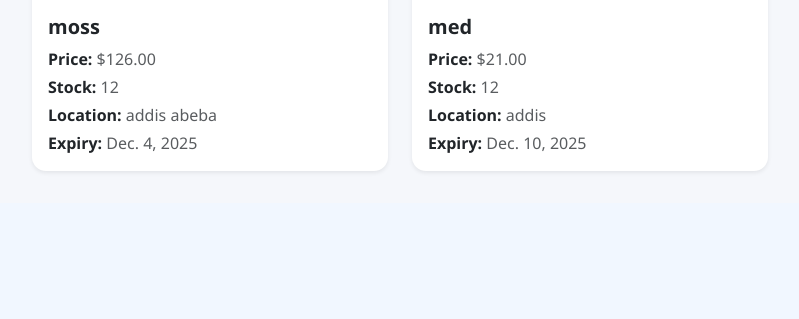
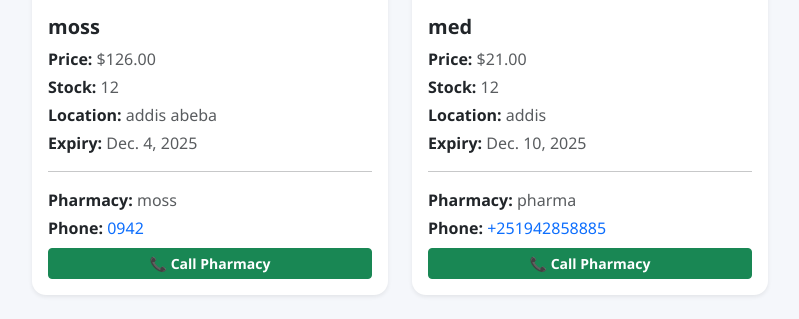
Before and after one commit to mussietarekegn/pharmacy-project, a Django app: page /customer/welcome/ in a window 1280 px wide. Shown: the part 597-916 px from the top of the page, without its empty margins (50-849 px from the left). Before the commit the page ends 770 px from the top, so only its background shows below. Run offline with Django 5.2, Linux system fonts and the light colour scheme; a user stored in the database is signed in; data comes from the database, SQL or seed files in the repository.

Commit message:
Update customer_welcome.html

```diff
--- a/member/templates/member/customer_welcome.html
+++ b/member/templates/member/customer_welcome.html
@@ -58,9 +58,30 @@
                                 <p class="text-muted mb-1">
                                     <strong class="text-dark">Location:</strong> {{ med.location }}
                                 </p>
-                                <p class="text-muted mb-0">
+                                <p class="text-muted mb-2">
                                     <strong class="text-dark">Expiry:</strong> {{ med.expiry_date }}
                                 </p>
+
+                                <!-- ✅ PHARMACY CONTACT INFO -->
+                                {% if med.owner %}
+                                    <hr>
+                                    <p class="text-muted mb-1">
+                                        <strong class="text-dark">Pharmacy:</strong>
+                                        {{ med.owner.pharmacy_name }}
+                                    </p>
+
+                                    <p class="text-muted mb-2">
+                                        <strong class="text-dark">Phone:</strong>
+                                        <a href="tel:{{ med.owner.phone }}" class="text-decoration-none">
+                                            {{ med.owner.phone }}
+                                        </a>
+                                    </p>
+
+                                    <a href="tel:{{ med.owner.phone }}"
+                                       class="btn btn-success btn-sm w-100 fw-semibold">
+                                        📞 Call Pharmacy
+                                    </a>
+                                {% endif %}
                             </div>
                         </div>
                     </a>
@@ -68,7 +89,9 @@
             {% endfor %}
         {% else %}
             {% if query %}
-                <p class="text-danger text-center">No medicines found for "<strong>{{ query }}</strong>".</p>
+                <p class="text-danger text-center">
+                    No medicines found for "<strong>{{ query }}</strong>".
+                </p>
             {% endif %}
         {% endif %}
     </div>
```
